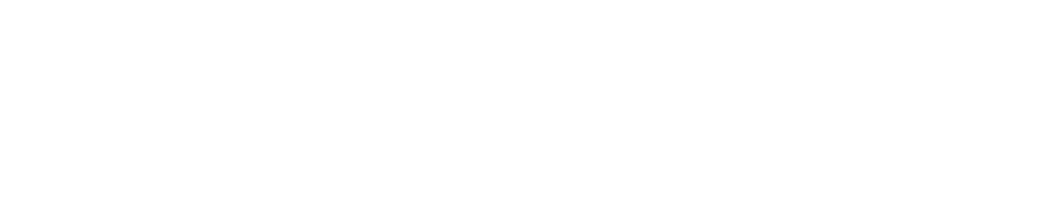
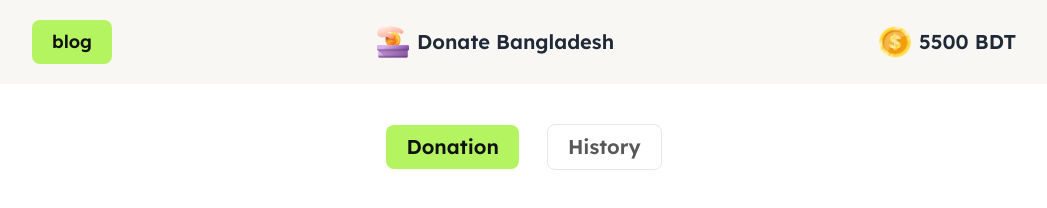
Before and after one commit to rajiasultanashraboni/Assignment-05, a plain HTML site: page index.html in a window 1280 px wide. Shown: the whole page, without its empty margins (116-1163 px from the left). Drawn offline with nearby package versions, Linux system fonts and the light colour scheme.

Commit message:
navbar and banner section design is completed here without js

```diff
--- a/index.html
+++ b/index.html
@@ -4,6 +4,76 @@
     <meta charset="UTF-8" />
     <meta name="viewport" content="width=device-width, initial-scale=1.0" />
     <title>Assignment 05</title>
+    <!-- cdn is here -->
+    <link
+      href="https://cdn.jsdelivr.net/npm/daisyui@4.12.10/dist/full.min.css"
+      rel="stylesheet"
+      type="text/css"
+    />
+    <script src="https://cdn.tailwindcss.com"></script>
+    <!-- font link  -->
+    <link rel="preconnect" href="https://fonts.googleapis.com" />
+    <link rel="preconnect" href="https://fonts.gstatic.com" crossorigin />
+    <link
+      href="https://fonts.googleapis.com/css2?family=Lexend:wght@100..900&display=swap"
+      rel="stylesheet"
+    />
+
+    <style>
+      .lexend {
+        font-family: "Lexend", sans-serif;
+      }
+    </style>
   </head>
-  <body></body>
+  <body class="lexend">
+    <!-- navbar section is starts here  -->
+    <div class="bg-[#F9F7F3]">
+      <nav class="p-5 w-[90%] sm:w-[80%] mx-auto">
+        <div
+          class="flex flex-col lg:flex-row lg:justify-between items-center gap-4"
+        >
+          <!-- Blog Button -->
+          <div class="order-1 lg:order-1">
+            <button
+              class="text-[#111111] font-[600] text-lg bg-[#B4F461] rounded-lg px-5 py-2"
+            >
+              blog
+            </button>
+          </div>
+
+          <!-- Logo and Title -->
+          <div
+            class="flex gap-2 justify-center items-center order-2 lg:order-2"
+          >
+            <img class="h-8 w-8" src="./assets/logo.png" alt="" />
+            <h1 class="text-lg lg:text-xl font-[600]">Donate Bangladesh</h1>
+          </div>
+
+          <!-- Coin Info -->
+          <div
+            class="flex gap-2 justify-center items-center order-3 lg:order-3"
+          >
+            <img class="h-6 w-6 lg:h-8 lg:w-8" src="./assets/coin.png" alt="" />
+            <h1 class="text-lg lg:text-xl font-[600]">5500 BDT</h1>
+          </div>
+        </div>
+      </nav>
+    </div>
+
+    <!-- banner section button is started here  -->
+    <div class="flex justify-center items-center mt-10 gap-7">
+      <button
+        class="bg-[#B4F461] px-5 py-2 rounded-lg font-[600] text-xl text-[#111111]"
+      >
+        Donation
+      </button>
+      <button
+        class="px-5 py-2 rounded-lg font-[600] text-xl text-[#111111B3] border border-[1px solid rgba(17, 17, 17, 0.3);]"
+      >
+        History
+      </button>
+    </div>
+    <main></main>
+    <footer></footer>
+  </body>
 </html>
--- /dev/null
+++ b/tailwind.config.js
@@ -0,0 +1,8 @@
+/** @type {import('tailwindcss').Config} */
+module.exports = {
+  content: ["./src/**/*.{html,js}"],
+  theme: {
+    extend: {},
+  },
+  plugins: [],
+};
```
Also changed, not shown: assets/coin.png (added), assets/feni.png (added), assets/logo.png (added), assets/noakhali.png (added), assets/quota-protest.png (added).
